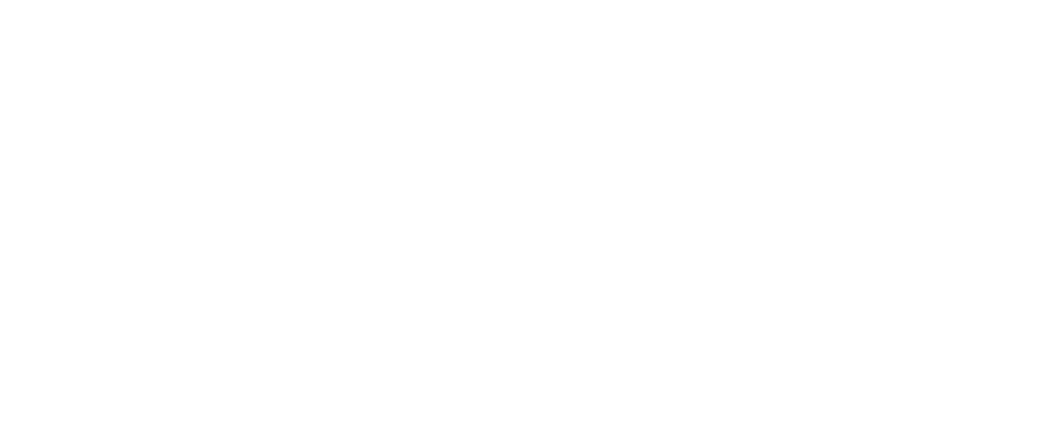
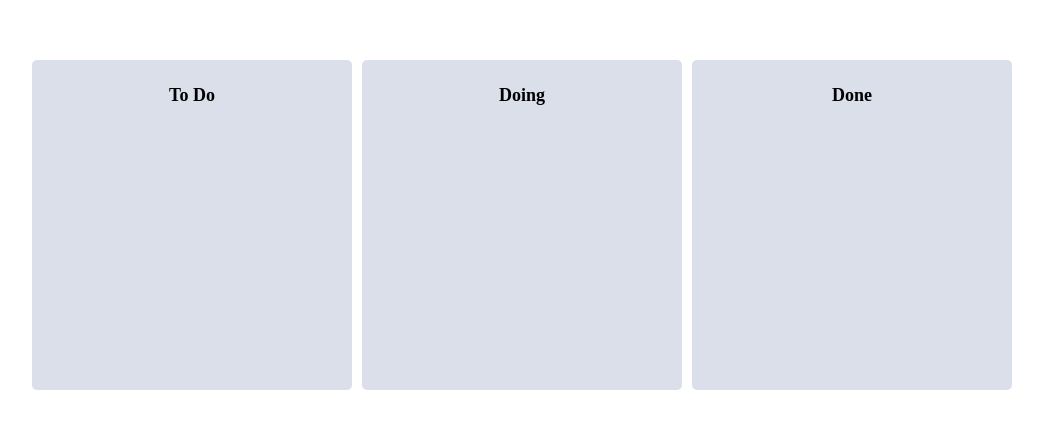
Before and after one commit to JungHyeonKang/Trello-Clone-ReactProject, a React (Create React App) app in the folder my-app/: page / in a window 1280 px wide. Shown: the part 183-612 px from the top of the page, without its empty margins (126-1169 px from the left). Built offline with nearby package versions, Linux system fonts and the light colour scheme.

Commit message:
atom 설정, dropable board 생성
1.atom - 임의로 "todo,doing,done" 데이터로 설정
2.dropable board 생성

```diff
--- a/my-app/package.json
+++ b/my-app/package.json
@@ -42,5 +42,8 @@
       "last 1 firefox version",
       "last 1 safari version"
     ]
+  },
+  "devDependencies": {
+    "@types/react-beautiful-dnd": "^13.1.4"
   }
 }
--- a/my-app/src/App.tsx
+++ b/my-app/src/App.tsx
@@ -1,9 +1,42 @@
 import React from 'react';
+import {styled} from "styled-components"
+import { DragDropContext } from "react-beautiful-dnd";
+import { useRecoilState } from "recoil";
+import { IToDo, toDoState } from './atom';
+import Board from './component/Board';
+const Wrapper = styled.div`
+  display: flex;
+  width: 100vw;
+  margin: 0 auto;
+  justify-content: center;
+  align-items: center;
+  height: 100vh;
+`;
 
+const Boards = styled.div`
+  display: flex;
+  justify-content: center;
+  align-items: flex-start;
+  width: 100%;
+  gap: 10px;
+`;
 
 function App() {
+  const [todos,setTodos] = useRecoilState(toDoState)
+  console.log(todos);
+
+  const onDragEnd = () =>{
+
+  }
+
   return (
-   <div></div>
+    <DragDropContext onDragEnd={onDragEnd}>
+        <Wrapper>
+          <Boards>
+            {Object.keys(todos).map((boardId ,index)=><Board key={index} boardId={boardId} toDos={todos[boardId]}></Board>)}
+          </Boards>
+        </Wrapper>
+    </DragDropContext>
   );
 }
 
--- a/my-app/src/atom.ts
+++ b/my-app/src/atom.ts
@@ -1,19 +1,17 @@
+import { atom ,selector} from "recoil";
 
-import { atom } from "recoil";
-
-export interface ITodo{
-    id : string,
-    text : string
+export interface IToDo{
+  id :number;
+  text : string
 }
-export interface ITodos{
-    [key : string] : ITodo[]
+export interface IToDoState{
+  [key : string] : IToDo[]
 }
-
-const toDos = atom({
-    key : "todo",
-    default : {
-        "ToDo" : [],
-        "Doing" : [],
-        "Done" : []
-    }
+export const toDoState= atom<IToDoState>({
+  key: "toDo",
+  default: {
+    "To Do": [],
+    "Doing": [],
+    "Done": [],
+  },
 })
--- /dev/null
+++ b/my-app/src/component/Board.tsx
@@ -0,0 +1,51 @@
+import { styled } from "styled-components";
+import { IToDo } from "../atom";
+import { Droppable } from "react-beautiful-dnd";
+
+const Wrapper = styled.div`
+  width: 300px;
+  padding: 20px 10px;
+  padding-top: 10px;
+  background-color: ${(props) => props.theme.boardColor};
+  border-radius: 5px;
+  min-height: 300px;
+  display: flex;
+  flex-direction: column;
+`;
+
+const Title = styled.h2`
+  text-align: center;
+  font-weight: 600;
+  margin-bottom: 10px;
+  font-size: 18px;
+`;
+const Area = styled.div`
+  background-color: "pink";
+  flex-grow: 1;
+  transition: background-color 0.3s ease-in-out;
+`;
+
+interface IBoardProps{
+    boardId : string
+    toDos : IToDo[]
+}
+
+function Board({boardId,toDos} : IBoardProps){
+    return(
+        <Wrapper>
+            <Title>{boardId}</Title>
+            <Droppable droppableId={boardId}>
+            {(drop, info) => (
+            <Area
+                ref={drop.innerRef}
+                {...drop.droppableProps}
+            >
+                {drop.placeholder}
+            </Area>
+        )}
+            </Droppable>
+        </Wrapper>
+    )
+}
+
+export default Board;
```
Also changed, not shown: 1 other file (tests, documents, lock files or other folders).
